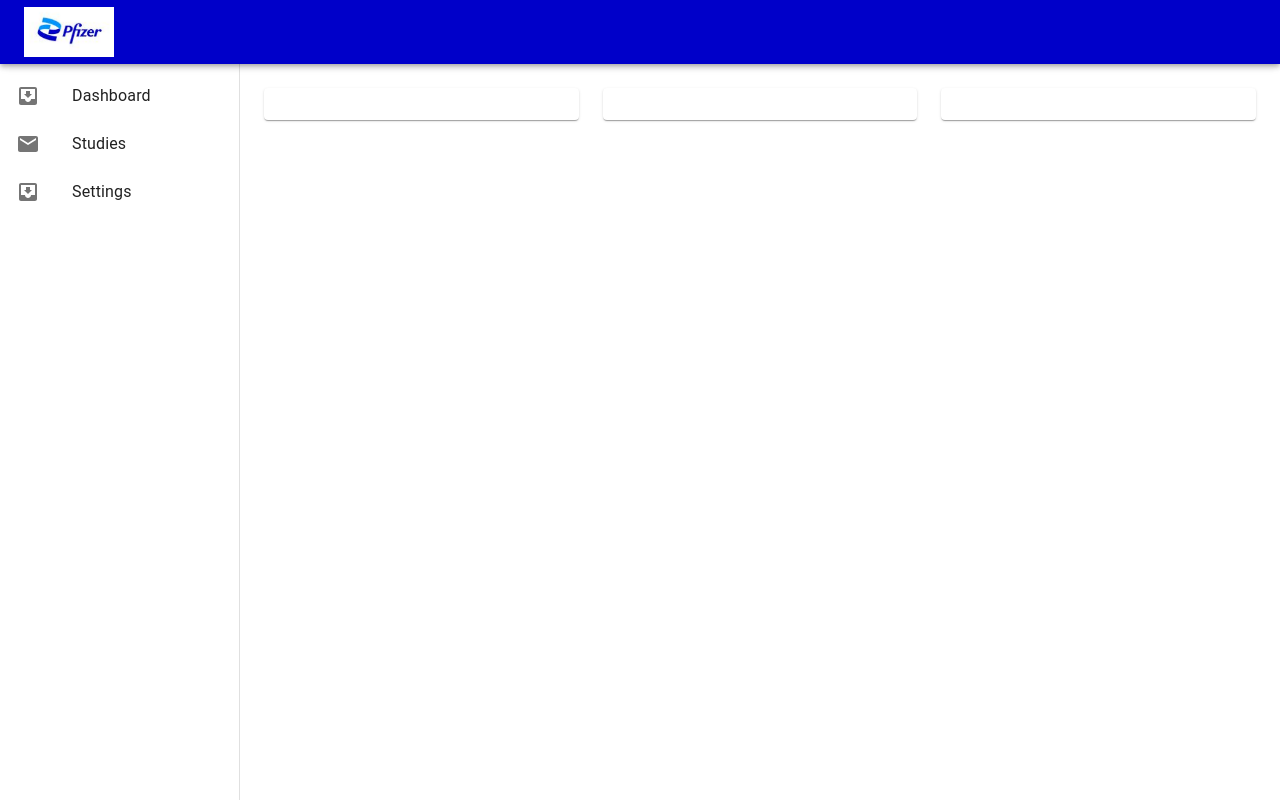
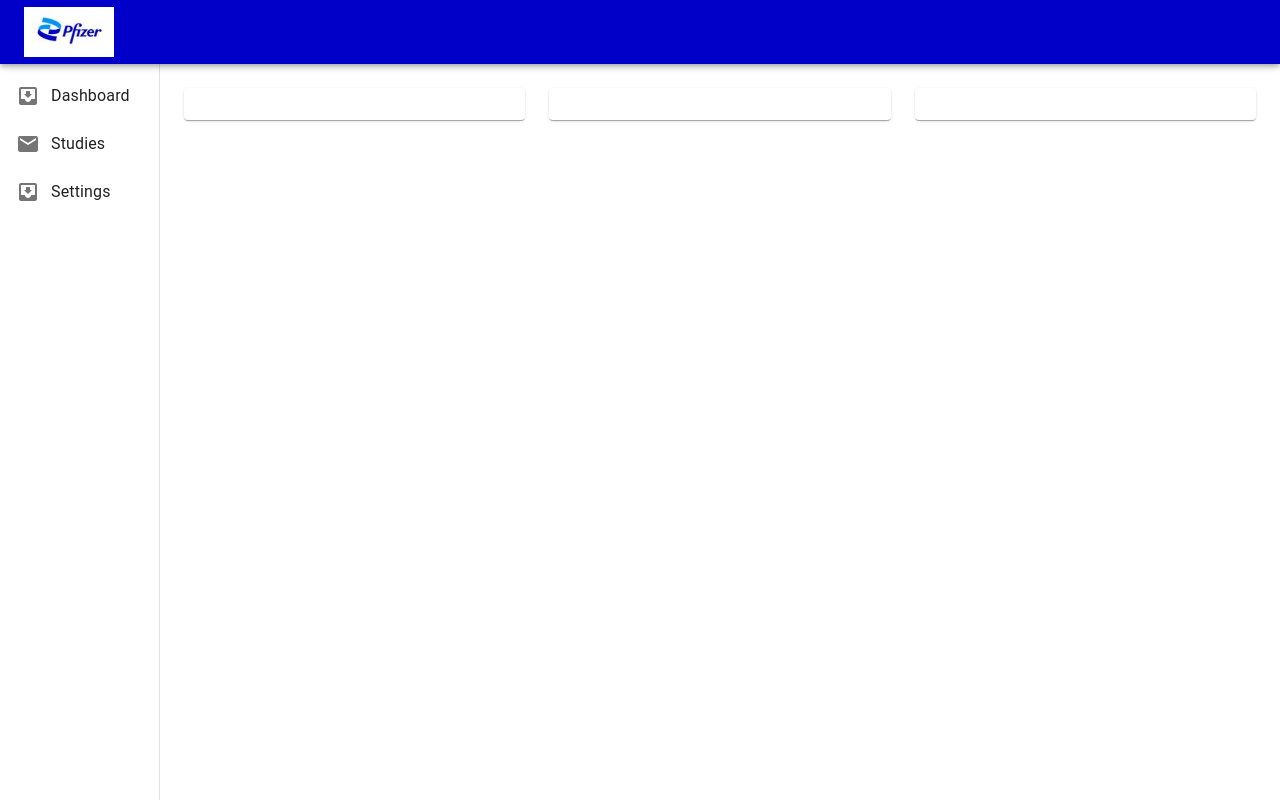
Before and after one commit to arish-azmat/helix-mui-demo, a React (Create React App) app: page /#/Dashboard in a window 1280 px wide. Built offline with nearby package versions, Linux system fonts and the light colour scheme.

Commit message:
router , sidebar and column structure is implemented

```diff
--- a/src/App.js
+++ b/src/App.js
@@ -19,7 +19,7 @@ import logo from './assets/images/logo.PNG'
 import Studies from './components/studies/Studies';
 import Dashboard from './components/dashboard'
 import { Link, Navigate, Route, Routes, useLocation, useNavigate } from 'react-router-dom';
-const drawerWidth = 240;
+const drawerWidth = 160;
 
 export default function App(props) {
   const h = useNavigate();
--- a/src/theme/AppTheme.js
+++ b/src/theme/AppTheme.js
@@ -6,9 +6,14 @@ const theme = createTheme({
             main: "#0000c9",
         },
     },
-    components:{
-        MuiButton:{
-           styleOverrides:{
+    components: {
+        MuiButton: {
+            styleOverrides: {
+            }
+        },
+        MuiListItemIcon: {
+            styleOverrides: {
+                root: { minWidth: '35px' }
             }
         }
     }
```
Lines whose indentation alone changed are shown as unchanged.
